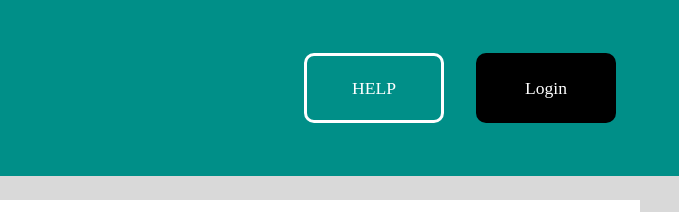
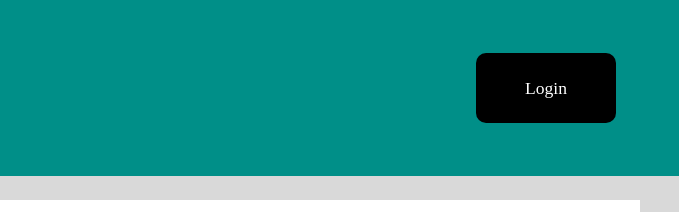
Before and after one commit to Synaapse/pruebaas, a plain HTML site: page index.html in a window 1280 px wide. Shown: the top 212 px of the page, 601-1280 px from the left. Drawn offline with nearby package versions, Linux system fonts and the light colour scheme.

Commit message:
Update index.html

```diff
--- a/index.html
+++ b/index.html
@@ -28,7 +28,6 @@
           <img src="Logo_NAVIVOZ.png" alt="Logo"> NAVIVOZ
         </div>
         <div class="col-4 col-md-6 element-buttons text-right">
-          <button class="btnHELP">HELP</button>
           <button id="log-change" class="btnLOG">Login</button>
           <div id="log-icon"></div>
         </div>
```
